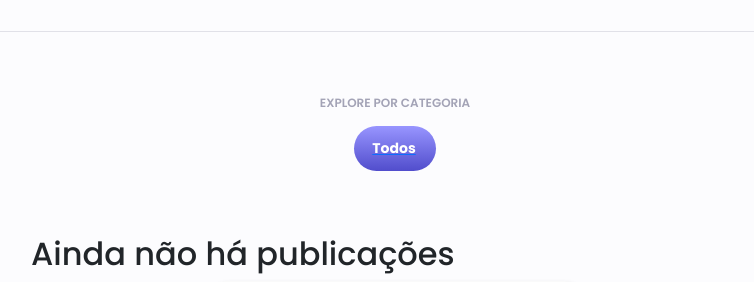
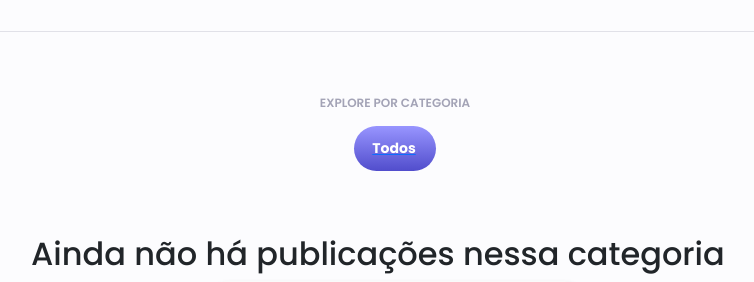
Before and after one commit to pinpassos/pinpassos, a Django app: template posts/templates/posts/index.html in a window 1280 px wide. Shown: the part 475-757 px from the top of the page, without its empty margins (245-999 px from the left). Run offline with Django 5.2, Linux system fonts and the light colour scheme; the template is opened without the code that fills it, so the values that code supplies are empty.

Commit message:
refact: Changed text to not found posts by cetegory

```diff
--- a/posts/templates/posts/main.html
+++ b/posts/templates/posts/main.html
@@ -69,7 +69,7 @@
             </ul>
         </nav>
         {% else %}
-        <h2>Ainda não há publicações</h2>
+        <h2>Ainda não há publicações nessa categoria</h2>
         {% endif %}
     </div>
     <div class="col-12 col-md-4 main-section__about">
```
